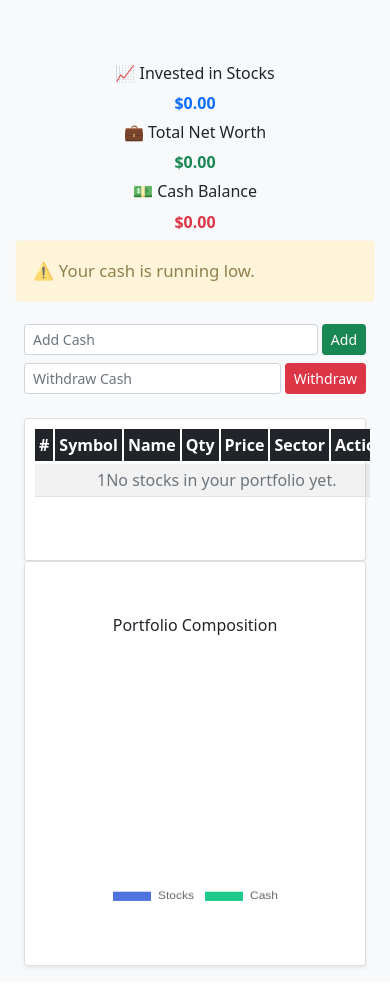
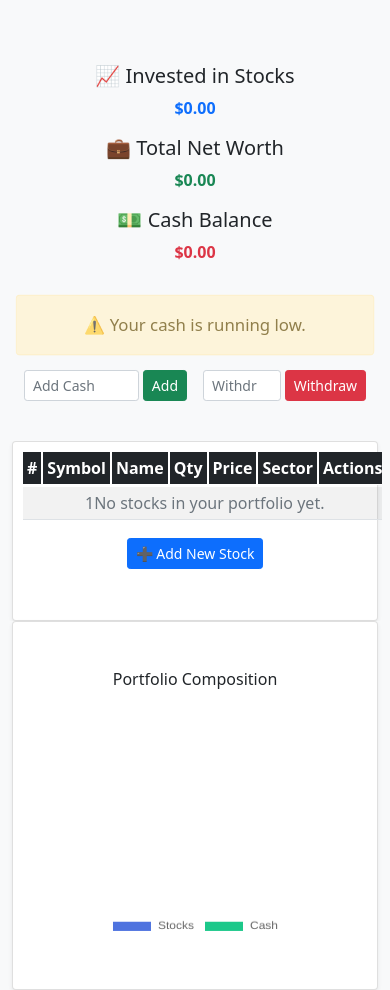
Before and after one commit to Nerothenerd02/AI-Wealth-Bot, a Django app: page /portfolio/ in a window 390 px wide. Shown: the part 56-1046 px from the top of the page. Before the commit the page ends 1025 px from the top, so only its background shows below. Run offline with Django 3.2, Linux system fonts and the light colour scheme; a user stored in the database is signed in; data comes from the database, SQL or seed files in the repository; both versions use the stored data as it was after the commit.

Commit message:
improving the frontend

```diff
--- a/basic_app/urls.py
+++ b/basic_app/urls.py
@@ -34,5 +34,5 @@
     path('portfolio/<str:symbol>/quantitySub', views.quantitySub, name="quantitySub"),
     path('portfolio/add_cash/', views.add_cash, name="add_cash"),
     path('portfolio/withdraw_cash/', views.withdraw_cash, name="withdraw_cash"),
-
+    path('explore/', views.explore_stocks, name="explore_stocks"),
 ]
--- a/basic_app/views.py
+++ b/basic_app/views.py
@@ -17,6 +17,9 @@
 from basic_app.get_news import getNews, getNewsWithSentiment
 from basic_app.get_stock_info import getStockInfo
 from basic_app.ProphetTrend import forecast
+from decimal import Decimal
+from django.shortcuts import redirect
+from basic_app.stock_data import get_price
 
 
 def dashboard(request):
@@ -381,6 +384,12 @@
         return redirect('basic_app:portfolio')
     return render(request, 'basic_app/withdraw_cash.html')
 
+@login_required(login_url='basic_app:login')
+@allowed_users(allowed_roles=['Client'])
+def explore_stocks(request):
+    return render(request, 'basic_app/search_stock.html', {
+        'page_title': "Explore Stocks"
+    })
 
 
 
--- a/templates/basic_app/portfolio.html
+++ b/templates/basic_app/portfolio.html
@@ -3,48 +3,52 @@
 {% block content %}
 <div class="container-fluid py-3">
 
-  <!-- Financial Summary + Alerts + Controls -->
-  <div class="row g-2 mb-4 align-items-center">
-    <div class="col-md-4 text-center">
-      <h6>📈 Invested in Stocks</h6>
-      <p class="text-primary fw-bold mb-0">${{ invested_value|floatformat:2 }}</p>
+  <!-- Financial Summary (Always Centered) -->
+  <div class="row text-center mb-3">
+    <div class="col-md-4">
+      <h5>📈 Invested in Stocks</h5>
+      <p class="text-primary fw-bold">${{ invested_value|floatformat:2 }}</p>
     </div>
-    <div class="col-md-4 text-center">
-      <h6>💼 Total Net Worth</h6>
-      <p class="text-success fw-bold mb-0">${{ total_net_worth|floatformat:2 }}</p>
+    <div class="col-md-4">
+      <h5>💼 Total Net Worth</h5>
+      <p class="text-success fw-bold">${{ total_net_worth|floatformat:2 }}</p>
     </div>
-    <div class="col-md-4 text-center">
-      <h6>💵 Cash Balance</h6>
-      <p class="fw-bold mb-0
-         {% if cash_balance < 100 %}text-danger{% else %}text-success{% endif %}">
+    <div class="col-md-4">
+      <h5>💵 Cash Balance</h5>
+      <p class="{% if cash_balance < 100 %}text-danger{% else %}text-success{% endif %} fw-bold">
         ${{ cash_balance|floatformat:2 }}
       </p>
     </div>
+  </div>
 
+  <!-- Recommendation Warning (Centered) -->
   {% if recommendation %}
-      <div class="col-12">
-        <div class="alert
-                    {% if recommendation|slice:":2" == "⚠️" %}alert-warning pulse{% else %}alert-info{% endif %}"
-             role="alert">
+  <div class="row justify-content-center">
+    <div class="col-md-8">
+      <div class="alert {% if recommendation|slice:":2" == "⚠️" %}alert-warning pulse{% else %}alert-info{% endif %} text-center" role="alert">
         {{ recommendation }}
+      </div>
     </div>
   </div>
   {% endif %}
 
-    <div class="col-md-3 offset-md-3 d-flex">
-      <form method="post" action="{% url 'basic_app:add_cash' %}" class="w-100 d-flex">
+  <!-- Cash Management (Centered) -->
+  <div class="row justify-content-center mb-4">
+    <div class="col-md-6 d-flex justify-content-center gap-3">
+      <form method="post" action="{% url 'basic_app:add_cash' %}" class="d-flex w-50">
         {% csrf_token %}
-        <input name="amount" type="number" class="form-control form-control-sm me-1" placeholder="Add Cash" min="0" step="0.01">
-        <button class="btn btn-success btn-sm">Add</button>
+        <input type="number" name="amount" class="form-control form-control-sm me-1" placeholder="Add Cash" min="0" step="0.01">
+        <button type="submit" class="btn btn-success btn-sm">Add</button>
+      </form>
+
+      <form method="post" action="{% url 'basic_app:withdraw_cash' %}" class="d-flex w-50">
+        {% csrf_token %}
+        <input type="number" name="amount" class="form-control form-control-sm me-1" placeholder="Withdraw Cash" min="0" step="0.01">
+        <button type="submit" class="btn btn-danger btn-sm">Withdraw</button>
       </form>
     </div>
-    <div class="col-md-3 d-flex">
-      <form method="post" action="{% url 'basic_app:withdraw_cash' %}" class="w-100 d-flex">
-        {% csrf_token %}
-        <input name="amount" type="number" class="form-control form-control-sm me-1" placeholder="Withdraw Cash" min="0" step="0.01">
-        <button class="btn btn-danger btn-sm">Withdraw</button>
-      </form>
   </div>
+
 </div>
 
 <!-- Main Row: Stocks (scroll) + Pie Chart -->
@@ -52,7 +56,9 @@
   <!-- Stocks Table -->
   <div class="col-lg-7 overflow-auto" style="max-height:100%;">
     <div class="card h-100 shadow-sm">
-        <div class="card-body p-2">
+      <div class="card-body p-2 d-flex flex-column">
+
+        <!-- Table -->
         <table class="table table-sm table-striped mb-0">
           <thead class="table-dark sticky-top">
             <tr>
@@ -87,9 +93,21 @@
             {% endfor %}
           </tbody>
         </table>
+
+        <!-- ➕ Add Stock Button -->
+        <div class="text-center mt-3">
+          <a href="{% url 'basic_app:explore_stocks' %}" class="btn btn-primary btn-sm">
+
+            ➕ Add New Stock
+          </a>
+        </div>
+
       </div>
     </div>
   </div>
+
+  <!-- (Pie Chart Column here...) -->
+
 
     <!-- Pie Chart -->
     <div class="col-lg-5 d-flex align-items-center justify-content-center">
```
Also changed, not shown: templates/basic_app/search_stock.html (added, +84 -0 lines), db.sqlite3. Lines whose indentation alone changed are shown as unchanged.
